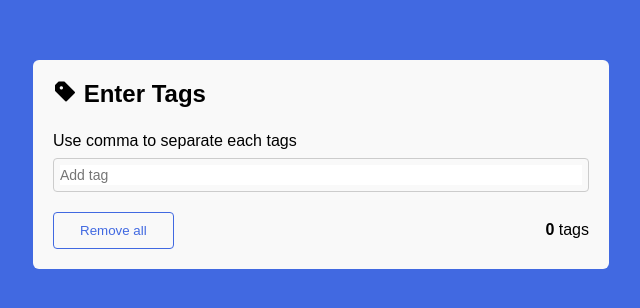
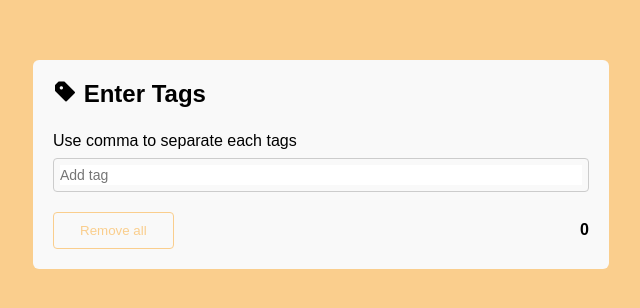
Before and after one commit to B0bbycode/input-tag, a plain HTML site: page index.html in a window 1280 px wide. Shown: the part 236-544 px from the top of the page, without its empty margins (319-959 px from the left). Drawn offline with nearby package versions, Linux system fonts and the light colour scheme.

Commit message:
new commit

```diff
--- a/index.html
+++ b/index.html
@@ -28,7 +28,7 @@
             </div>
             <div class="bottom">
                 <button type="button" class="remove-all">Remove all</button>
-                <p><span class="total-tag">10</span> tags</p>
+                <p><span class="total-tag">10</span></p>
             </div>
         </form>
     </div>
--- a/style.css
+++ b/style.css
@@ -15,7 +15,7 @@ body {
     display: flex;
     justify-content: center;
     align-items: center;
-    background: royalblue;
+    background: #face8d;
     padding: 0 16px;
 }
 
@@ -95,8 +95,8 @@ h3 {
 
 .bottom .remove-all {
     padding: 10px 26px;
-    border: 1px solid royalblue;
-    color: royalblue;
+    border: 1px solid #face8d;
+    color: #face8d;
     font-weight: 500;
     background: transparent;
     border-radius: 4px;
@@ -105,7 +105,7 @@ h3 {
 }
 
 .bottom .remove-all:hover {
-    background: royalblue;
+    background: #face8d;
     color: #f9f9f9;
 }
 
```
